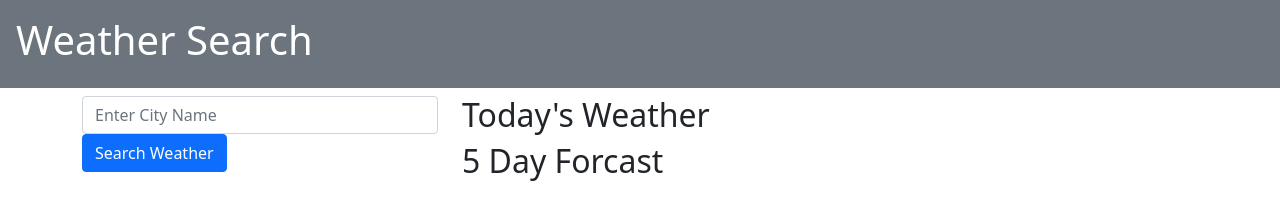
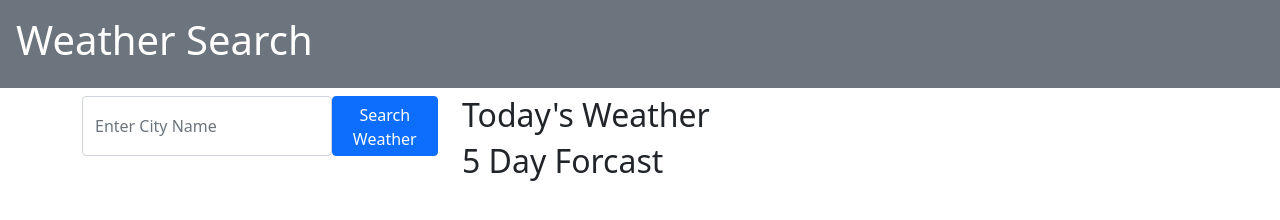
Before and after one commit to mclanea92/Weather-Dashboard, a plain HTML site: page index.html in a window 1280 px wide. Drawn offline with nearby package versions, Linux system fonts and the light colour scheme; no server answers.

Commit message:
updated html, css and javascript

```diff
--- a/assets/script.js
+++ b/assets/script.js
@@ -0,0 +1 @@
+var api = fetch('https://api.openweathermap.org/data/2.5/weather?q=London,uk&APPID=89797b12f5d93d1b3b4633cde25c31d9')
--- a/assets/style.css
+++ b/assets/style.css
@@ -15,3 +15,8 @@ button {
 /* .fiveDay {
     padding: 100px;
 } */
+
+.citySearch {
+    display: inline-flex;
+    height: 60px;
+}
--- a/index.html
+++ b/index.html
@@ -15,14 +15,12 @@
 
     <main>
         <div class="container">
-            <div class="row ">
-                <div class="col-4">
-                    <input type="search" class="form-control" placeholder="Enter City Name">
+            <div class="row">
+                <div class="col-4 citySearch">
+                    <input type="search" class="form-control mr-1" placeholder="Enter City Name">
                     <button type="button" class="btn btn-primary">
                         Search Weather
                       </button>
-
-                    </input>
                 </div>
                 <div class="col-8">
                     <div class="displayWeather">
```
